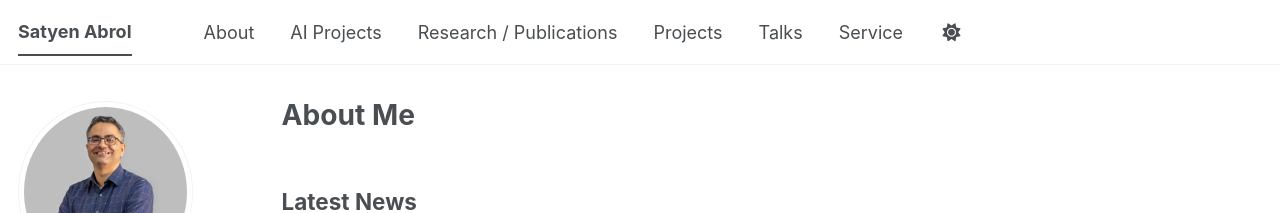
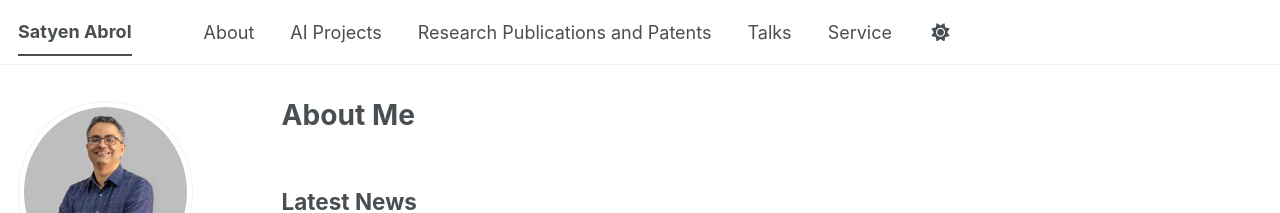
Before and after one commit to satyenabrol/satyenabrol.github.io, a Jekyll site: the page built from _pages/about.md, in a window 1280 px wide. Shown: the top 213 px of the page. Built offline with Jekyll 4.4.1, drawn with Linux system fonts in a browser that asks for light colours; some web fonts are replaced; a script bundle is joined from its source files by our own code; library files that are not in the unit come from our copies.

Commit message:
Update navigation.yml

```diff
--- a/_data/navigation.yml
+++ b/_data/navigation.yml
@@ -14,11 +14,8 @@ main:
   - title: "AI Projects"
     url: /experience/
 
-  - title: "Research / Publications"
+  - title: "Research Publications and Patents"
     url: /publications/
-
-  - title: "Projects"
-    url: /projects/
 
   - title: "Talks"
     url: /talks/
```
